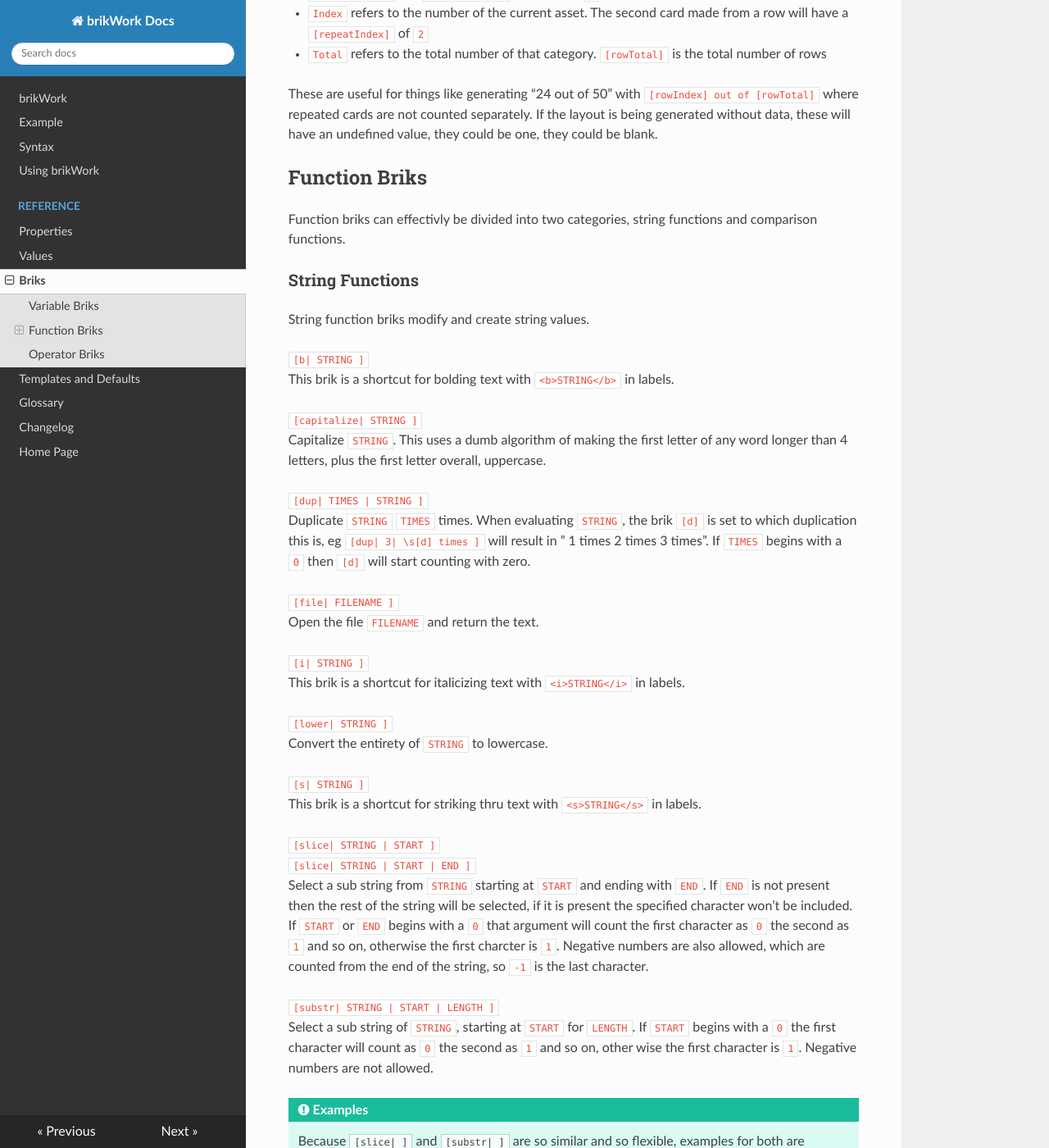
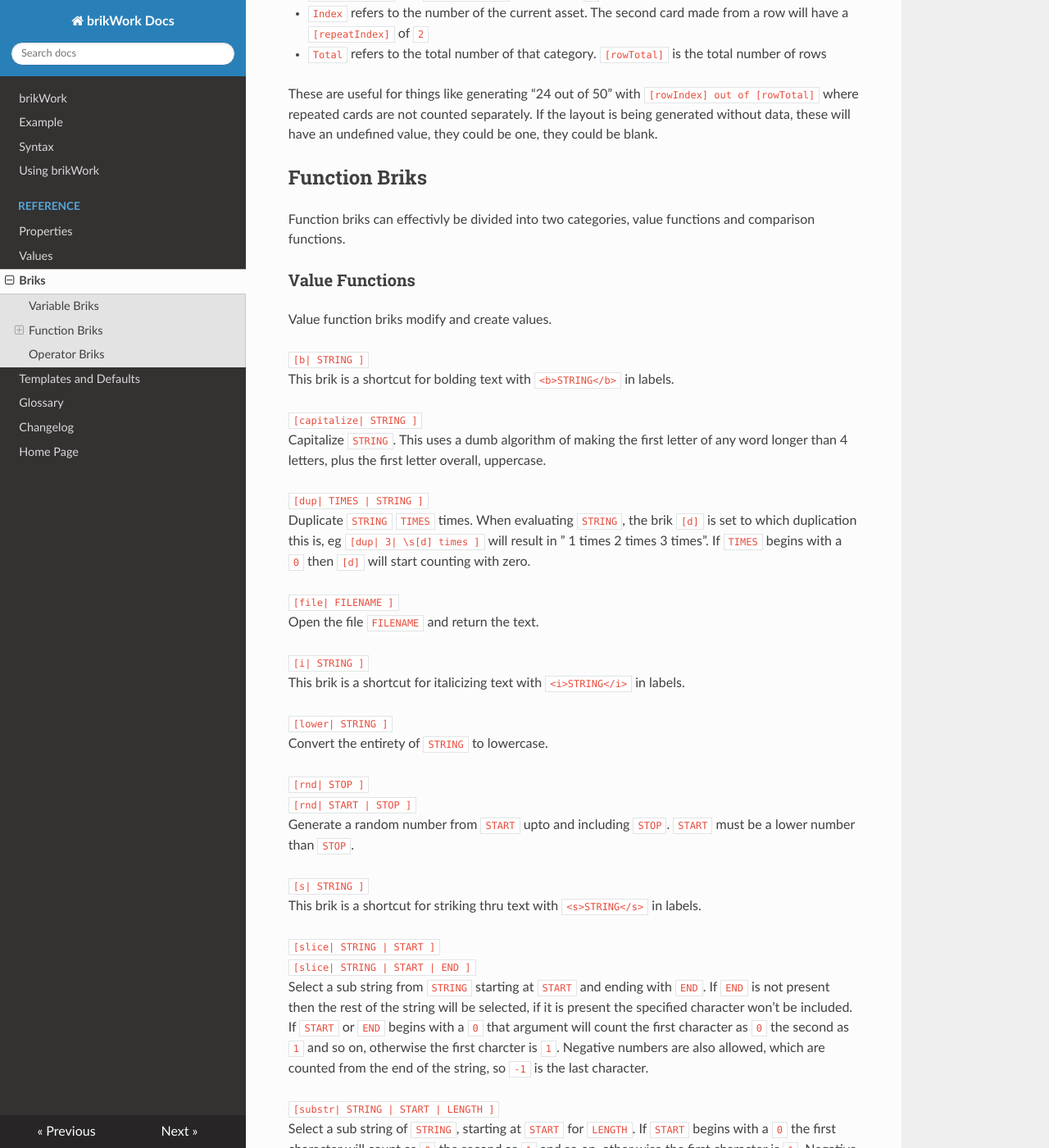
Before and after one commit to codlark/cls, an MkDocs documentation site: the page built from docs/Briks.md, in a window 1280 px wide and 1400 px high, scrolled down 824 px. Shown: the whole window at 82% size. Built offline with MkDocs 1.6.1, drawn with Linux system fonts in a browser that asks for light colours.

Commit message:
rnd brik and docs

```diff
--- a/docs/Briks.md
+++ b/docs/Briks.md
@@ -27,11 +27,11 @@ These are useful for things like generating "24 out of 50" with `[rowIndex] out
 
 ## Function Briks
 
-Function briks can effectivly be divided into two categories, string functions and comparison functions.
+Function briks can effectivly be divided into two categories, value functions and comparison functions.
 
-### String Functions
+### Value Functions
 
-String function briks modify and create string values.
+Value function briks modify and create values.
 
 `[b| STRING ]`
 This brik is a shortcut for bolding text with `<b>STRING</b>` in labels.
@@ -50,6 +50,10 @@ This brik is a shortcut for italicizing text with `<i>STRING</i>` in labels.
 
 `[lower| STRING ]`
 Convert the entirety of `STRING` to lowercase.
+
+`[rnd| STOP ]`
+`[rnd| START | STOP ]`
+Generate a random number from `START` upto and including `STOP`. `START` must be a lower number than `STOP`.
 
 `[s| STRING ]`
 This brik is a shortcut for striking thru text with `<s>STRING</s>` in labels.
```
Also changed, not shown: other parts of docs/Briks.md (+3 -0 lines), docs/Plan.md (+1 -1 lines), docs/Properties.md (+3 -0 lines), docs/Syntax.md (+2 -1 lines), 1 other file.
